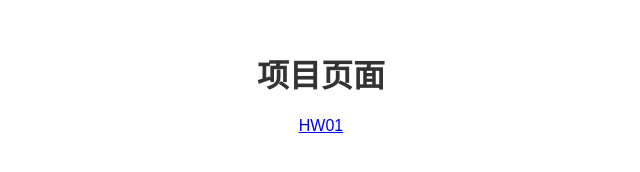
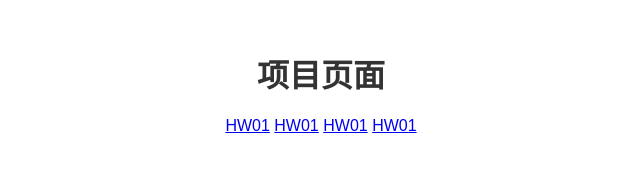
Before and after one commit to tuzidao/fluffy-succotash, a plain HTML site: page index.html in a window 1280 px wide. Shown: the whole page, without its empty margins (319-959 px from the left). Drawn offline with Linux system fonts and the light colour scheme.

Commit message:
Update index.html

```diff
--- a/index.html
+++ b/index.html
@@ -13,6 +13,9 @@
     <h1>项目页面</h1>
     <p>
         <a href="HW01-20234950215-欧佳妍.ipynb" download>HW01</a>
+        <a href="HW02-20234950215-欧佳妍.ipynb" download>HW01</a>
+        <a href="HW03-20234950215-欧佳妍.ipynb" download>HW01</a>
+        <a href="HW04-20234950215-欧佳妍.ipynb" download>HW01</a>
     </p>
 
 </body>
```
